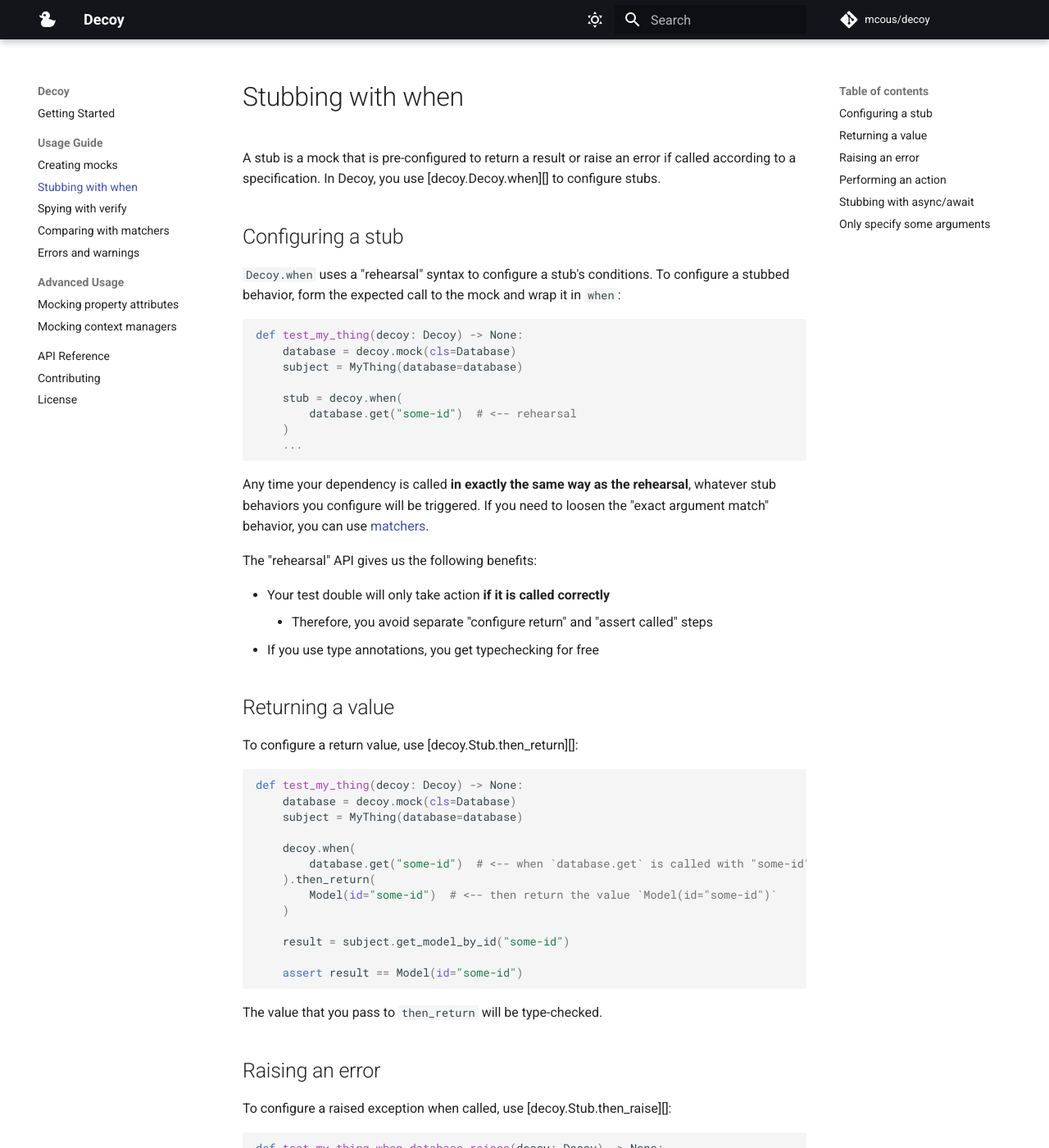
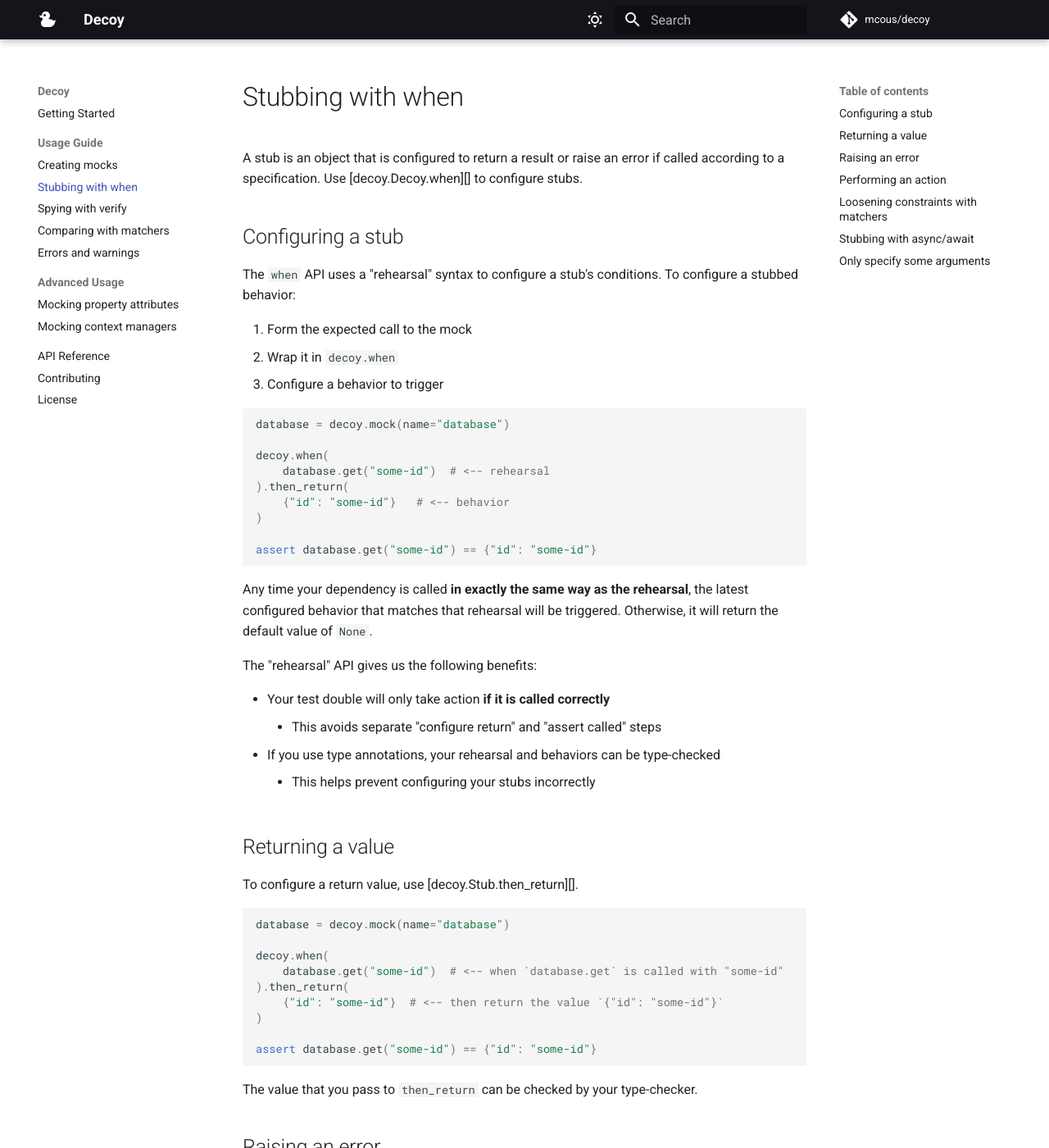
Before and after one commit to mcous/decoy, an MkDocs documentation site: the page built from docs/usage/when.md, in a window 1280 px wide and 1400 px high. Shown: the whole window at 82% size. Built offline with MkDocs 1.6.1 and Material for MkDocs 9.7.7, drawn with Linux system fonts in a browser that asks for light colours; comment, search, counter and statistics services are not loaded; some of the changed text lies outside the part shown.

Commit message:
docs: add more concrete details and usage instructions to docs

````diff
--- a/docs/usage/when.md
+++ b/docs/usage/when.md
@@ -1,91 +1,89 @@
 # Stubbing with when
 
-A stub is a mock that is pre-configured to return a result or raise an error if called according to a specification. In Decoy, you use [decoy.Decoy.when][] to configure stubs.
+A stub is an object that is configured to return a result or raise an error if called according to a specification. Use [decoy.Decoy.when][] to configure stubs.
 
 ## Configuring a stub
 
-`Decoy.when` uses a "rehearsal" syntax to configure a stub's conditions. To configure a stubbed behavior, form the expected call to the mock and wrap it in `when`:
+The `when` API uses a "rehearsal" syntax to configure a stub's conditions. To configure a stubbed behavior:
+
+1. Form the expected call to the mock
+2. Wrap it in `decoy.when`
+3. Configure a behavior to trigger
 
 ```python
-def test_my_thing(decoy: Decoy) -> None:
-    database = decoy.mock(cls=Database)
-    subject = MyThing(database=database)
+database = decoy.mock(name="database")
 
-    stub = decoy.when(
-        database.get("some-id")  # <-- rehearsal
-    )
-    ...
+decoy.when(
+    database.get("some-id")  # <-- rehearsal
+).then_return(
+    {"id": "some-id"}   # <-- behavior
+)
+
+assert database.get("some-id") == {"id": "some-id"}
 ```
 
-Any time your dependency is called **in exactly the same way as the rehearsal**, whatever stub behaviors you configure will be triggered. If you need to loosen the "exact argument match" behavior, you can use [matchers](./matchers.md).
+Any time your dependency is called **in exactly the same way as the rehearsal**, the latest configured behavior that matches that rehearsal will be triggered. Otherwise, it will return the default value of `None`.
 
 The "rehearsal" API gives us the following benefits:
 
 -   Your test double will only take action **if it is called correctly**
-    -   Therefore, you avoid separate "configure return" and "assert called" steps
--   If you use type annotations, you get typechecking for free
+    -   This avoids separate "configure return" and "assert called" steps
+-   If you use type annotations, your rehearsal and behaviors can be type-checked
+    -   This helps prevent configuring your stubs incorrectly
 
 ## Returning a value
 
-To configure a return value, use [decoy.Stub.then_return][]:
+To configure a return value, use [decoy.Stub.then_return][].
 
 ```python
-def test_my_thing(decoy: Decoy) -> None:
-    database = decoy.mock(cls=Database)
-    subject = MyThing(database=database)
+database = decoy.mock(name="database")
 
-    decoy.when(
-        database.get("some-id")  # <-- when `database.get` is called with "some-id"
-    ).then_return(
-        Model(id="some-id")  # <-- then return the value `Model(id="some-id")`
-    )
+decoy.when(
+    database.get("some-id")  # <-- when `database.get` is called with "some-id"
+).then_return(
+    {"id": "some-id"}  # <-- then return the value `{"id": "some-id"}`
+)
 
-    result = subject.get_model_by_id("some-id")
-
-    assert result == Model(id="some-id")
+assert database.get("some-id") == {"id": "some-id"}
 ```
 
-The value that you pass to `then_return` will be type-checked.
+The value that you pass to `then_return` can be checked by your type-checker.
 
 ## Raising an error
 
 To configure a raised exception when called, use [decoy.Stub.then_raise][]:
 
 ```python
-def test_my_thing_when_database_raises(decoy: Decoy) -> None:
-    database = decoy.mock(cls=Database)
-    subject = MyThing(database=database)
+database = decoy.mock(name="database")
 
-    decoy.when(
-        database.get("foo")  # <-- when `database.get` is called with "foo"
-    ).then_raise(
-        KeyError("foo does not exist")  # <-- then raise a KeyError
-    )
+decoy.when(
+    database.get("foo")  # <-- when `database.get` is called with "foo"
+).then_raise(
+    KeyError("foo does not exist")  # <-- then raise a KeyError
+)
 
-    with pytest.raises(KeyError):
-        subject.get_model_by_id("foo")
+subject.get_model_by_id("foo")  # will raise KeyError
 ```
 
 !!! note
 
-    Configuring a stub to raise will **make future rehearsals with the same arguments raise.** If you _must_ configure a new behavior after a raise, use a `try/except` block. **You probably should never do this**, and instead use separate tests for different stub behaviors.
+    Configuring a stub to raise will **make future rehearsals with the same arguments in the same test raise.** If you _must_ configure a new behavior after a raise in the same test, use a `try/except` block or `contextlib.suppress`. **You should probably never do this**, and instead use separate tests for different stub behaviors.
 
     ```python
+    database = decoy.mock(name="database")
+
     decoy.when(database.get("foo")).then_raise(KeyError("oh no"))
 
-    # ...later
+    # ...later, in the same test
 
-    try:
-        database.get("foo")
-    except Exception:
-        pass
-    finally:
-        # even though `database.get` is not inside the `when`, Decoy
-        # will pop the last call off its stack to use as the rehearsal
-        decoy.when().then_return("hurray!")
+    def _database_get(key):
+        with contextlib.suppress(KeyError):
+            database.get(key)
+
+    decoy.when(_database_get("foo")).then_return("hurray!")
+
+    assert database.get("foo") == "hurray!"
     ```
-
-
 
 ## Performing an action
 
@@ -94,50 +92,76 @@
 This is a powerful feature, and if you find yourself reaching for it, you should first consider if your code under test can be reorganized to be tested in a more straightforward manner.
 
 ```python
-def test_my_thing_when_database_raises(decoy: Decoy) -> None:
-    database = decoy.mock(cls=Database)
-    subject = MyThing(database=database)
+database = decoy.mock(name="database")
 
-    def _side_effect(key):
-        print(f"Getting {key}")
-        return Model(id=key)
+def _side_effect(key):
+    print(f"hello {key}")
+    return {"id": key}
 
-    decoy.when(
-        database.get("foo") # <-- when `database.get` is called with "foo"
-    ).then_do(
-        _side_effect # <-- then run `_side_effect` and return its result
-    )
+decoy.when(
+    database.get("foo")  # <-- when `database.get` is called with "foo"
+).then_do(
+    _side_effect  # <-- then run `_side_effect` and return its result
+)
 
-    result = subject.get_model_by_id("foo")
-
-    assert result == Model(id="foo")
+assert database.get("foo") == {id: "foo"}  # also prints "hello foo"
 ```
 
 The action function passed to `then_do` will be passed any arguments given to the stub, and the stub will return whatever value is returned by the action.
 
+## Loosening constraints with matchers
+
+You may loosen rehearsal constraints using [decoy.matchers][]. See the [matchers usage guide](./matchers.md) for more information.
+
+```python
+say_hello = decoy.mock(name="say_hello")
+
+decoy.when(
+    say_hello(matchers.StringMatching("^foo")
+).then_return(
+    "hello"
+)
+
+assert say_hello("foo") == "hello"
+assert say_hello("foobar") == "hello"
+assert say_hello("fizzbuzz") is None
+```
+
 ## Stubbing with async/await
 
-If your dependency uses async/await, simply add `await` to the rehearsal:
+If your mock uses async/await, simply add `await` to the rehearsal:
 
 ```python
-async def test_my_async_thing(decoy: Decoy) -> None:
-    database = decoy.mock(cls=Database)
-    subject = MyThing(database=database)
+compute_pi = decoy.mock(name="compute_pi", is_async=True)
 
-    decoy.when(
-        await database.get("some-id")  # <-- when database.get(...) is awaited
-    ).then_return(
-        Model(id="some-id")  # <-- then return a value
-    )
+decoy.when(
+    await compute_pi()  # <-- when compute_pi() is awaited
+).then_return(
+    3  # <-- then return a value
+)
 
-    result = await subject.get_model_by_id("some-id")
+assert await compute_pi() == 3
+```
 
-    assert result == Model(id="some-id")
+If you create a mock based on a class or function using `mock(cls=...)` or `mock(func=...)`, Decoy will configure functions as `async` according to the source object.
+
+When using `then_do` with an `async` mock, the callback may also be `async`.
+
+```python
+compute_pi = decoy.mock(name="compute_pi", is_async=True)
+
+async def _side_effect():
+    print('close enough!')
+    return 3
+
+decoy.when(await compute_pi()).then_do(_side_effect)
+
+assert await compute_pi() == 3  # also prints "close enough!"
 ```
 
 ## Only specify some arguments
 
-If you don't care about some (or any) of the arguments passed to a stub, you can yse the `ignore_extra_args` argument to tell Decoy to only check the arguments you pass.
+If you don't care about some (or any) of the arguments passed to a stub, you can use the `ignore_extra_args` argument to tell Decoy to only check the arguments you pass.
 
 ```python
 database = decoy.mock(cls=Database)
@@ -146,12 +170,16 @@
     database.get("some-id"),
     ignore_extra_args=True,
 ).then_return(
-    Model(id="some-id")
+    {"id": "some-id"}
 )
 
-# get_model_by_id called with more args than specified
-result = database.get("some-id", SomeDefaultModel())
+# database.get called with more args than specified
+result = database.get("some-id", hello="world")
 
 # stubbed behavior still works
-assert result == Model(id="some-id")
+assert result == {"id": "some-id"}
 ```
+
+!!! note
+
+    The `ignore_extra_args` option is best used with functions that use default parameter values. If your rehearsal does use all required parameters as specified by a mock's source object, you will trigger a [decoy.warnings.IncorrectCallWarning][].
````
Also changed, not shown: README.md (+11 -6 lines), docs/advanced/properties.md (+16 -16 lines), docs/usage/create.md (+20 -9 lines), docs/usage/errors-and-warnings.md (+1 -2 lines), docs/usage/matchers.md (+13 -0 lines), docs/usage/verify.md (+70 -43 lines), 3 other files.
